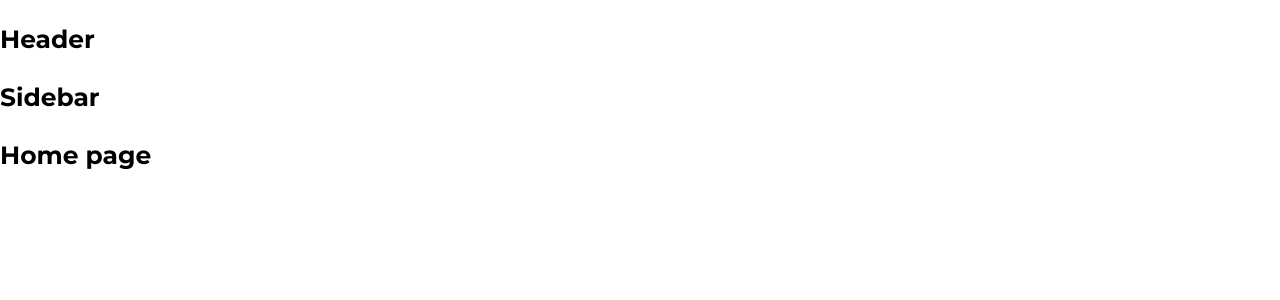
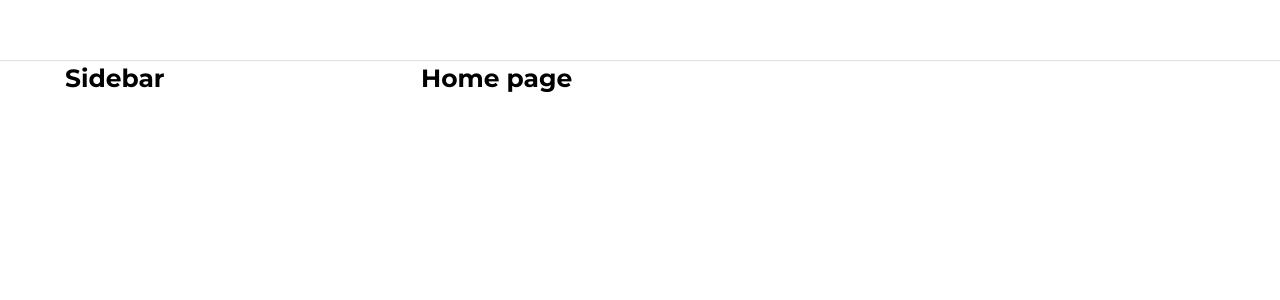
Before and after one commit to ManhTanVN/tiktok-project, a React (Create React App) app: page / in a window 1280 px wide. Shown: the top 300 px of the page. Built offline with nearby package versions, Linux system fonts and the light colour scheme.

Commit message:
Dựng khung Default Layout

```diff
--- a/package.json
+++ b/package.json
@@ -6,6 +6,7 @@
     "@testing-library/jest-dom": "^5.14.1",
     "@testing-library/react": "^13.0.0",
     "@testing-library/user-event": "^13.2.1",
+    "classnames": "^2.3.1",
     "normalize.css": "^8.0.1",
     "react": "^18.2.0",
     "react-dev-utils": "^12.0.1",
--- a/src/components/GlobalStyles/GlobalStyles.scss
+++ b/src/components/GlobalStyles/GlobalStyles.scss
@@ -3,8 +3,14 @@
 
 :root {
     --primary: #fe2c55;
+
+    // Default layout
+    --default-layout-header-height: 60px;
+    --default-layout-header-width: 1150px;
 }
 * {
+    margin: 0;
+    padding: 0;
     box-sizing: border-box;
 }
 html {
--- /dev/null
+++ b/src/components/Layout/DefaultLayout/DefaultLayout.module.scss
@@ -0,0 +1,12 @@
+.wrapper {
+    display: flex;
+    flex-direction: column;
+    align-items: center;
+}
+.container {
+    width: var(--default-layout-header-width);
+    display: flex;
+}
+.content {
+    flex: 1;
+}
--- /dev/null
+++ b/src/components/Layout/DefaultLayout/Sidebar/Sidebar.module.scss
@@ -0,0 +1,3 @@
+.wrapper {
+    width: 356px;
+}
--- a/src/components/Layout/DefaultLayout/Sidebar/index.js
+++ b/src/components/Layout/DefaultLayout/Sidebar/index.js
@@ -1,5 +1,14 @@
+import classNames from 'classnames/bind';
+import styles from './Sidebar.module.scss';
+
+const cx = classNames.bind(styles);
+
 function Sidebar() {
-    return <h2>Sidebar</h2>;
+    return (
+        <aside className={cx('wrapper')}>
+            <h2>Sidebar</h2>
+        </aside>
+    );
 }
 
 export default Sidebar;
--- a/src/components/Layout/DefaultLayout/index.js
+++ b/src/components/Layout/DefaultLayout/index.js
@@ -1,13 +1,17 @@
+import classNames from 'classnames/bind';
+import styles from './DefaultLayout.module.scss';
 import Header from '~/components/Layout/components/Header';
 import Sidebar from './Sidebar';
 
+const cx = classNames.bind(styles);
+
 function DefaultLayout({ children }) {
     return (
-        <div>
+        <div className={cx('wrapper')}>
             <Header />
-            <div className="container">
+            <div className={cx('container')}>
                 <Sidebar />
-                <div className="content">{children}</div>
+                <div className={cx('content')}>{children}</div>
             </div>
         </div>
     );
--- a/src/components/Layout/HeaderLayoutOnly/index.js
+++ b/src/components/Layout/HeaderLayoutOnly/index.js
@@ -1,6 +1,6 @@
 import Header from '~/components/Layout/components/Header';
 
-function DefaultLayout({ children }) {
+function HeaderOnly({ children }) {
     return (
         <div>
             <Header />
@@ -11,4 +11,4 @@
     );
 }
 
-export default DefaultLayout;
+export default HeaderOnly;
--- /dev/null
+++ b/src/components/Layout/components/Header/Header.module.scss
@@ -0,0 +1,11 @@
+.wrapper {
+    width: 100%;
+    height: var(--default-layout-header-height);
+    box-shadow: 0px 1px 1px rgb(0, 0, 0, 12%);
+    display: flex;
+    justify-content: center;
+}
+.inner {
+    height: 100%;
+    width: var(--default-layout-header-width);
+}
--- a/src/components/Layout/components/Header/index.js
+++ b/src/components/Layout/components/Header/index.js
@@ -1,5 +1,14 @@
+import classNames from 'classnames/bind';
+import styles from './Header.module.scss';
+
+const cx = classNames.bind(styles);
+
 function Header() {
-    return <h2>Header</h2>;
+    return (
+        <header className={cx('wrapper')}>
+            <div className={cx('inner')}></div>
+        </header>
+    );
 }
 
 export default Header;
```
Also changed, not shown: 1 other file (tests, documents, lock files or other folders).
